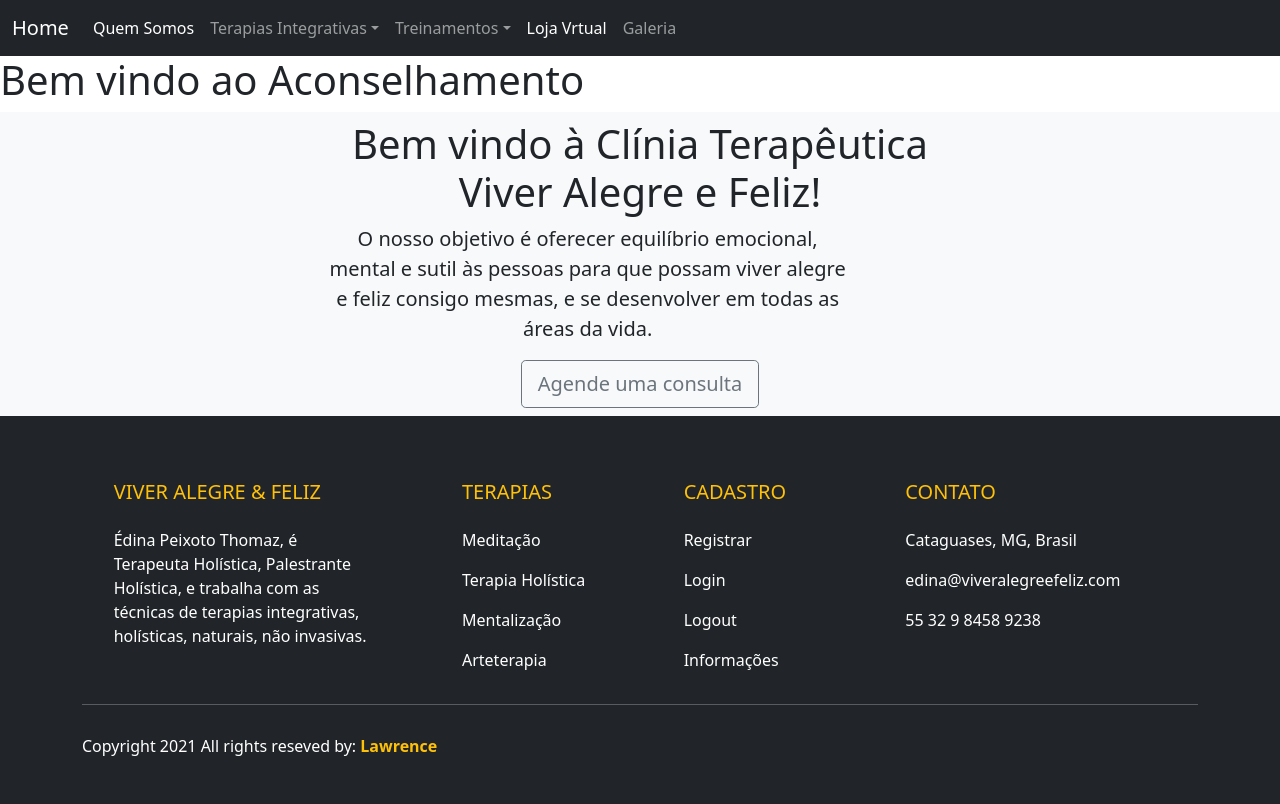
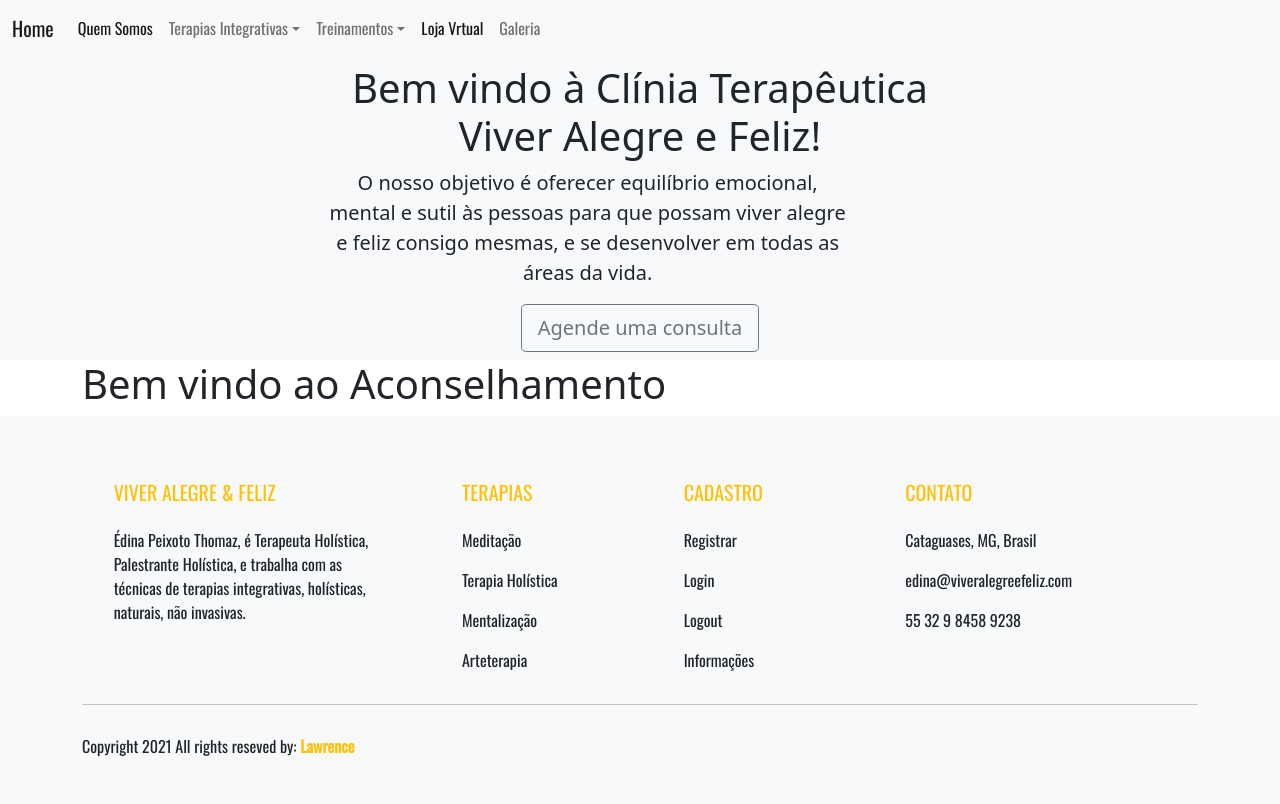
Before and after one commit to LourenceQ/edina, a Django app: page /clinica/aconselhamento/ in a window 1280 px wide. Run offline with Django 3.2, Linux system fonts and the light colour scheme.

Commit message:
website clinica

```diff
--- a/edina_project/clinica/templates/clinica/aconselhamento.html
+++ b/edina_project/clinica/templates/clinica/aconselhamento.html
@@ -1,9 +1,5 @@
 {% extends "base.html" %}
 {% block content %}
-  <div class="jumbotron">
-      <h1>Bem vindo ao Aconselhamento</h1>
-  </div>
-
   <!-- Header -->
       <header class="cotainer text-center bg-light ">
         <div class="row py-2">
@@ -19,4 +15,9 @@
           </div>
         </div>
       </header> <!-- End of Header -->
+      <div class="container">
+        <div class="jumbotron">
+            <h1>Bem vindo ao Aconselhamento</h1>
+        </div>
+      </div>
 {% endblock %}
--- a/edina_project/clinica/templates/clinica/base.html
+++ b/edina_project/clinica/templates/clinica/base.html
@@ -1,18 +1,26 @@
+{% load static %}
 <!DOCTYPE html>
-{% load static %}
 <html lang="en" dir="ltr">
   <head>
     <meta charset="utf-8">
+
+    <link rel="preconnect" href="https://fonts.gstatic.com">
+    <link href="https://fonts.googleapis.com/css2?family=Fraunces:ital,wght@1,300&display=swap" rel="stylesheet">
+
+    <link rel="preconnect" href="https://fonts.gstatic.com">
+    <link href="https://fonts.googleapis.com/css2?family=Oswald&display=swap" rel="stylesheet">
+
     <!-- CSS only -->
     <link href="https://cdn.jsdelivr.net/npm/bootstrap@5.0.0-beta1/dist/css/bootstrap.min.css"
     rel="stylesheet"
     integrity="sha384-giJF6kkoqNQ00vy+HMDP7azOuL0xtbfIcaT9wjKHr8RbDVddVHyTfAAsrekwKmP1"
     crossorigin="anonymous">
+
     <title></title>
   </head>
   <body>
     <!-- Navigation Bar -->
-    <nav class="navbar navbar-expand-lg navbar-dark bg-dark">
+    <nav class="navbar navbar-expand-lg navbar-light bg-light">
       <div class="container-fluid">
         <a href="{% url 'clinica:index' %}" class="navbar-brand">Home</a>
 
@@ -87,7 +95,7 @@
     {% endblock %}
 
     <!-- Footer -->
-    <footer class="bg-dark text-white pt-5 pb-4">
+    <footer class="bg-light text-dark pt-5 pb-4">
       <div class="container text-left text-md-left">
         <div class="row text-left text-md-left">
           <div class="col-md-3 col-lg-3 col-xl-3 mx-auto mt-3">
@@ -97,32 +105,32 @@
           <div class="col-md-2 col-lg-2 col-xl-2 mx-auto mt-3">
             <h5 class="text-uppercase mb-4 font-weght-bold text-warning">Terapias</h5>
             <p>
-              <a href="" class="text-white" style="text-decoration: none;">Meditação</a>
+              <a href="" class="text-dark" style="text-decoration: none;">Meditação</a>
             </p>
             <p>
-              <a href="" class="text-white" style="text-decoration: none;">Terapia Holística</a>
+              <a href="" class="text-dark" style="text-decoration: none;">Terapia Holística</a>
             </p>
             <p>
-              <a href="" class="text-white" style="text-decoration: none;">Mentalização</a>
+              <a href="" class="text-dark" style="text-decoration: none;">Mentalização</a>
             </p>
             <p>
-              <a href="" class="text-white" style="text-decoration: none;">Arteterapia</a>
+              <a href="" class="text-dark" style="text-decoration: none;">Arteterapia</a>
             </p>
           </div>
 
           <div class="col-md col-lg-2 col-xl-2 mx-auto- mt-3">
             <h5 class="text-uppercase mb-4 font-weight-bold text-warning">Cadastro</h5>
             <p>
-              <a href="" class="text-white" style="text-decoration: none;">Registrar</a>
+              <a href="" class="text-dark" style="text-decoration: none;">Registrar</a>
             </p>
             <p>
-              <a href="" class="text-white" style="text-decoration: none;">Login</a>
+              <a href="" class="text-dark" style="text-decoration: none;">Login</a>
             </p>
             <p>
-              <a href="" class="text-white" style="text-decoration: none;">Logout</a>
+              <a href="" class="text-dark" style="text-decoration: none;">Logout</a>
             </p>
             <p>
-              <a href="" class="text-white" style="text-decoration: none;">Informações</a>
+              <a href="" class="text-dark" style="text-decoration: none;">Informações</a>
             </p>
           </div>
 
@@ -153,22 +161,22 @@
            <div class="text-center text-md-right">
              <ul class="list-unstyled list-inline">
                <li class="list-inline-item">
-                 <a href="https://www.facebook.com/Viveralegreefelizcom-100601871990184/?modal=admin_todo_tour&notif_id=1610383825570294&notif_t=page_invite&ref=notif" class="btn-floating btn-sm text-white" style="font-size:23px;"><i class="fab fa-facebook"></i></a>
+                 <a href="https://www.facebook.com/Viveralegreefelizcom-100601871990184/?modal=admin_todo_tour&notif_id=1610383825570294&notif_t=page_invite&ref=notif" class="btn-floating btn-sm text-dark" style="font-size:23px;"><i class="fab fa-facebook"></i></a>
                </li>
                <li class="list-inline-item">
-                <a href="https://www.facebook.com/Viveralegreefelizcom-100601871990184/?modal=admin_todo_tour&notif_id=1610383825570294&notif_t=page_invite&ref=notif" class="btn-floating btn-sm text-white" style="font-size:23px;"><i class="fab fa-twitter"></i></a>
+                <a href="https://www.facebook.com/Viveralegreefelizcom-100601871990184/?modal=admin_todo_tour&notif_id=1610383825570294&notif_t=page_invite&ref=notif" class="btn-floating btn-sm text-dark" style="font-size:23px;"><i class="fab fa-twitter"></i></a>
                </li>
                <li class="list-inline-item">
-                <a href="https://www.facebook.com/Viveralegreefelizcom-100601871990184/?modal=admin_todo_tour&notif_id=1610383825570294&notif_t=page_invite&ref=notif" class="btn-floating btn-sm text-white" style="font-size:23px;"><i class="fab fa-google-plus"></i></a>
+                <a href="https://www.facebook.com/Viveralegreefelizcom-100601871990184/?modal=admin_todo_tour&notif_id=1610383825570294&notif_t=page_invite&ref=notif" class="btn-floating btn-sm text-dark" style="font-size:23px;"><i class="fab fa-google-plus"></i></a>
                </li>
                <li class="list-inline-item">
-                <a href="https://www.facebook.com/Viveralegreefelizcom-100601871990184/?modal=admin_todo_tour&notif_id=1610383825570294&notif_t=page_invite&ref=notif" class="btn-floating btn-sm text-white" style="font-size:23px;"><i class="fab fa-linkedin"></i></a>
+                <a href="https://www.facebook.com/Viveralegreefelizcom-100601871990184/?modal=admin_todo_tour&notif_id=1610383825570294&notif_t=page_invite&ref=notif" class="btn-floating btn-sm text-dark" style="font-size:23px;"><i class="fab fa-linkedin"></i></a>
                </li>
                <li class="list-inline-item">
-                <a href="https://www.facebook.com/Viveralegreefelizcom-100601871990184/?modal=admin_todo_tour&notif_id=1610383825570294&notif_t=page_invite&ref=notif" class="btn-floating btn-sm text-white" style="font-size:23px;"><i class="fab fa-youtube"></i></a>
+                <a href="https://www.facebook.com/Viveralegreefelizcom-100601871990184/?modal=admin_todo_tour&notif_id=1610383825570294&notif_t=page_invite&ref=notif" class="btn-floating btn-sm text-dark" style="font-size:23px;"><i class="fab fa-youtube"></i></a>
                </li>
                <li class="list-inline-item">
-                <a href="https://www.facebook.com/Viveralegreefelizcom-100601871990184/?modal=admin_todo_tour&notif_id=1610383825570294&notif_t=page_invite&ref=notif" class="btn-floating btn-sm text-white" style="font-size:23px;"><i class="fab fa-instagram"></i></a>
+                <a href="https://www.facebook.com/Viveralegreefelizcom-100601871990184/?modal=admin_todo_tour&notif_id=1610383825570294&notif_t=page_invite&ref=notif" class="btn-floating btn-sm text-dark" style="font-size:23px;"><i class="fab fa-instagram"></i></a>
                </li>
              </ul>
            </div>
@@ -182,4 +190,14 @@
     integrity="sha384-ygbV9kiqUc6oa4msXn9868pTtWMgiQaeYH7/t7LECLbyPA2x65Kgf80OJFdroafW"
     crossorigin="anonymous"></script>
   </body>
+  <style>
+
+  footer{
+    font-family: 'Oswald', sans-serif;
+  }
+  nav{
+    font-family: 'Oswald', sans-serif;
+  }
+
+  </style>
 </html>
--- a/edina_project/edina_project/settings.py
+++ b/edina_project/edina_project/settings.py
@@ -17,6 +17,7 @@ import os
 # Build paths inside the project like this: BASE_DIR / 'subdir'.
 BASE_DIR = Path(__file__).resolve().parent.parent
 TEMPLATE_DIR = os.path.join(BASE_DIR,'clinica/templates/clinica')
+
 
 # Quick-start development settings - unsuitable for production
 # See https://docs.djangoproject.com/en/3.1/howto/deployment/checklist/
```
Also changed, not shown: edina_project/clinica/templates/clinica/agua_magnetizada.html (+6 -1 lines), edina_project/clinica/templates/clinica/agua_magnetizada_saude.html (+8 -1 lines), edina_project/clinica/templates/clinica/arteterapia.html (+6 -1 lines), edina_project/clinica/templates/clinica/index.html (+7 -5 lines), edina_project/clinica/static/img/med1.jpg (added), edina_project/clinica/static/img/med2.jpg (added), edina_project/clinica/static/img/med3.jpg (added), edina_project/clinica/static/img/med4.jpg (added), edina_project/clinica/static/img/med5.jpg (added), edina_project/clinica/static/img/med6.jpg (added), edina_project/clinica/static/img/viver1.jpg (added).
